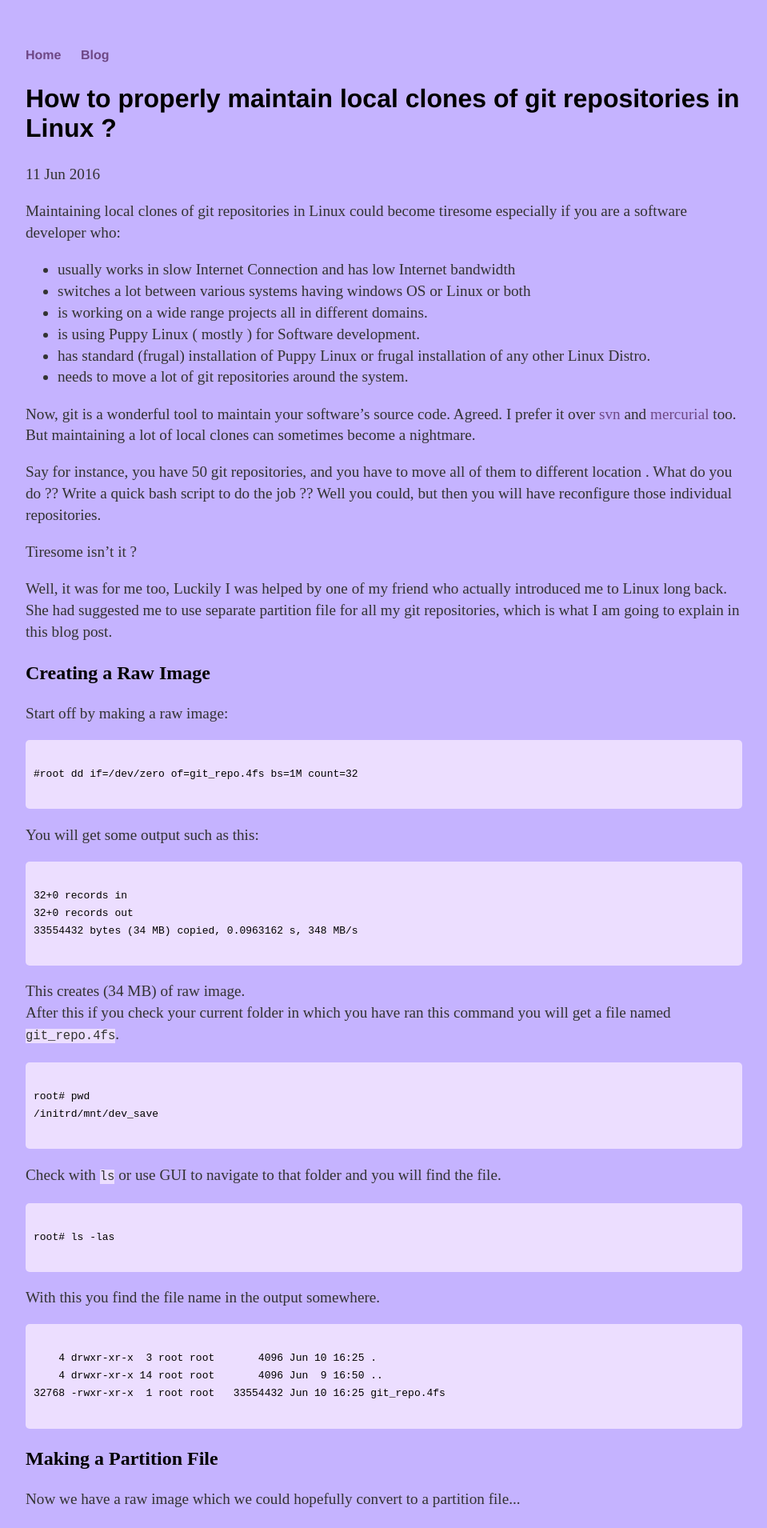
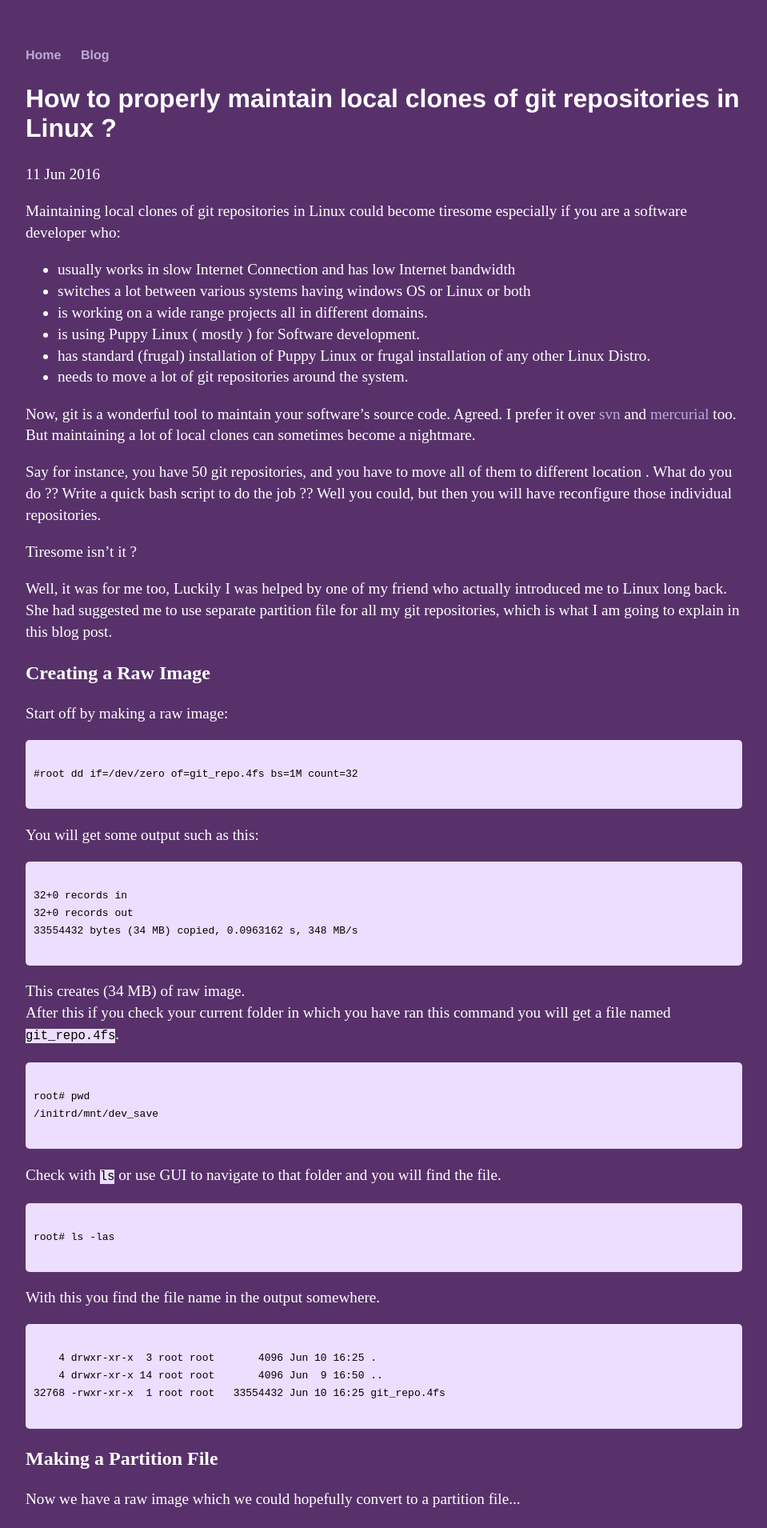
Before and after one commit to Mr-Kumar-Abhishek/Mr-Kumar-Abhishek.github.io, a Jekyll site: the page built from _posts/2016-06-11-how-to-properly-maintain-local-clones-of-git-repositories-in-linux.md, in a window 1280 px wide. Shown: the top 1910 px of the page at 80% size, without its empty margins (160-1119 px from the left). Built offline with Jekyll 4.4.1, drawn with Linux system fonts in a browser that asks for light colours; comment, search, counter and statistics services are not loaded.

Commit message:
adjust backround and font colors

```diff
--- a/css/main.css
+++ b/css/main.css
@@ -1,5 +1,6 @@
 html {
-    background: rgb(197, 179, 255);
+    background: #58316B;
+    color: #fff;
 }
 
 body {
@@ -22,7 +23,7 @@ nav ul li, footer ul li {
 }
 a {
     text-decoration: none;
-    color: #6E4886;
+    color: #BCAAD2;
 }
 a:hover {
     text-decoration: underline;
@@ -41,7 +42,7 @@ h3 {
 p, .post ul li {
     font-size: 1.2em;
     line-height: 1.4em;
-    color: #333;
+    color: #fff;
 }
 
 .post {
@@ -73,4 +74,5 @@ pre {
 
 code {
     background-color: #ECDEFF;
+    color: #000;
 }
```
